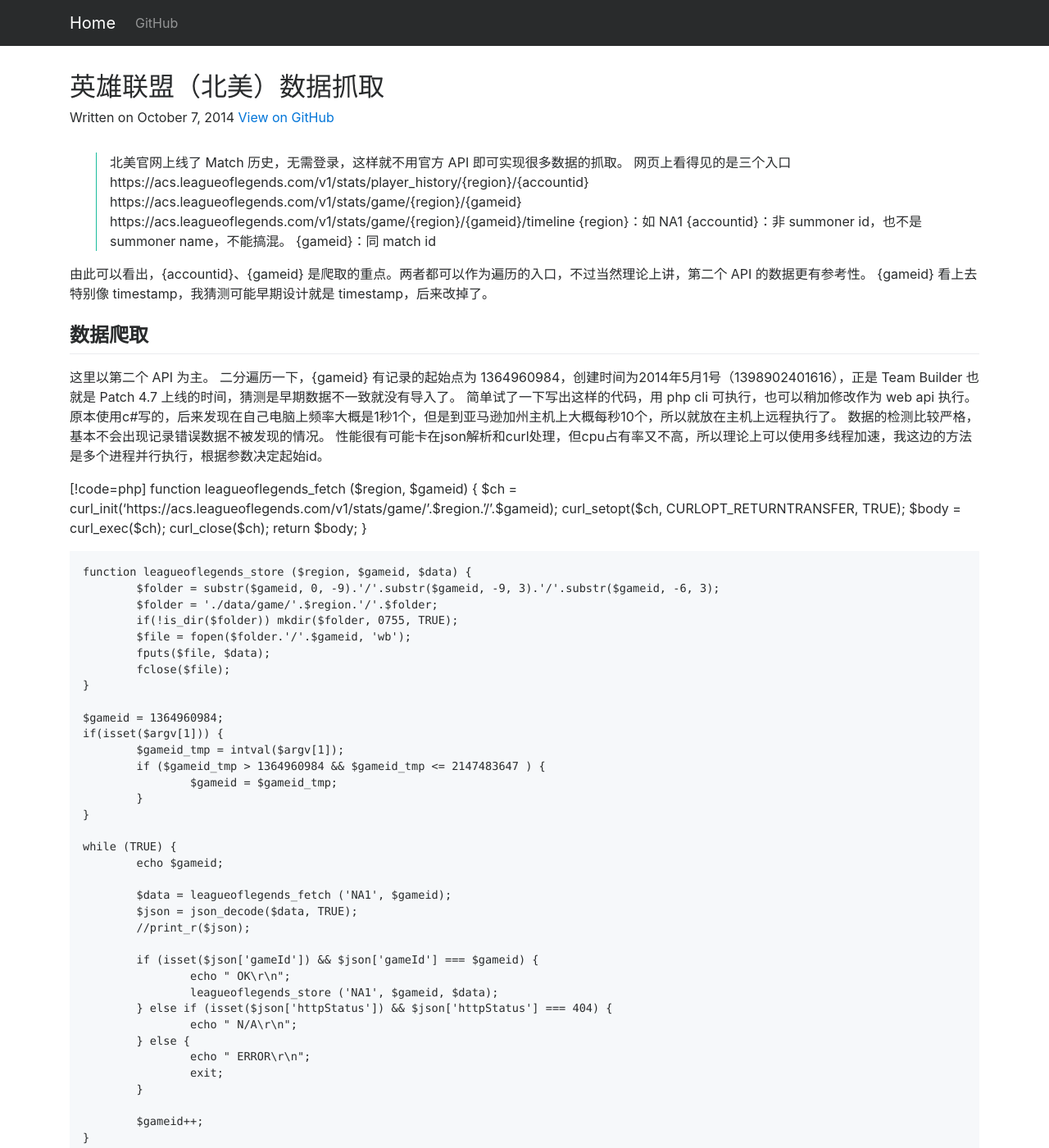
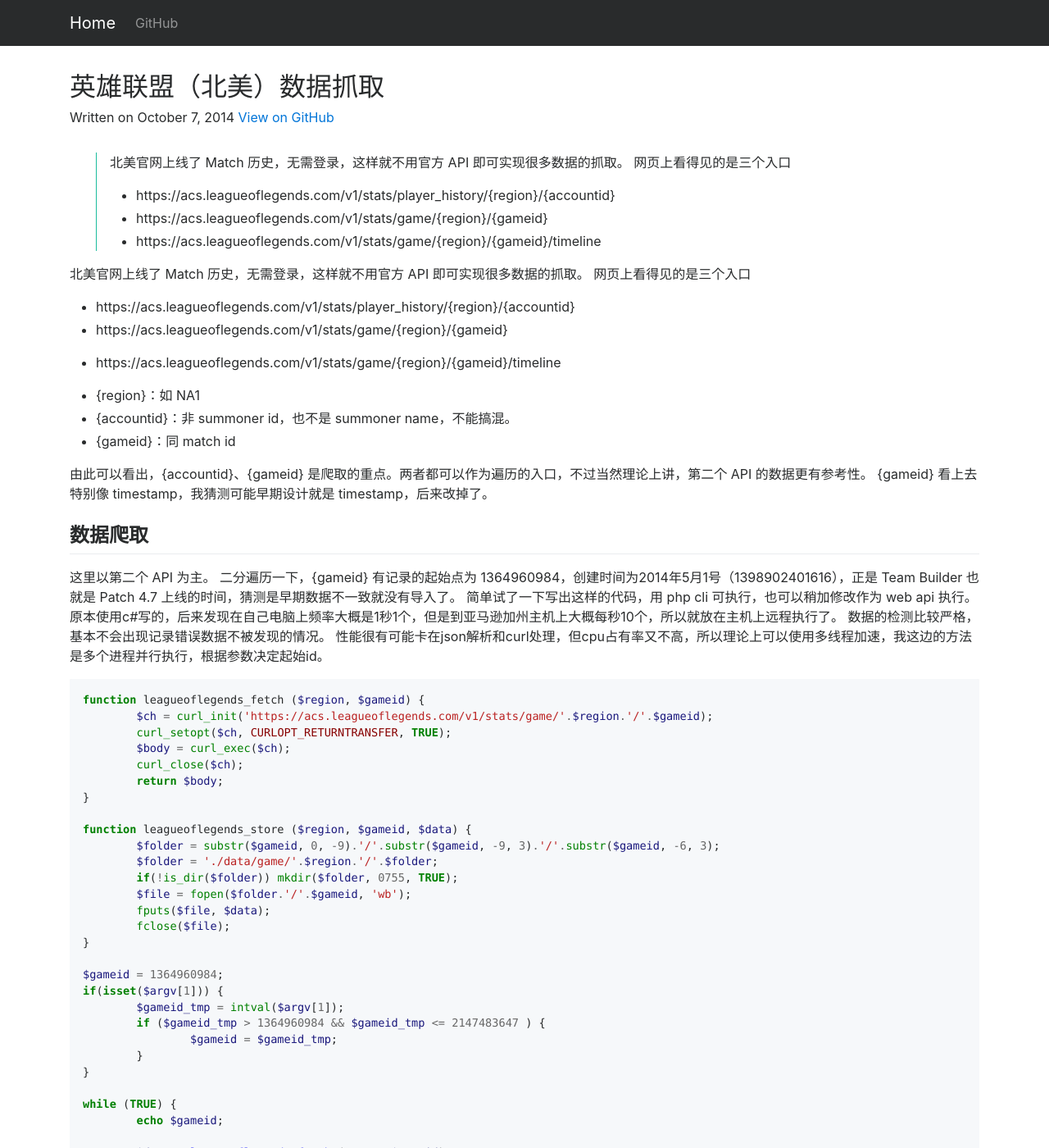
Before and after one commit to yangyuan/yangyuan.github.io, a Jekyll site: the page built from _posts/2014-10-07-zh-lol-api-usage.md, in a window 1280 px wide and 1400 px high. Shown: the whole window at 82% size. Built offline with Jekyll 4.4.1, drawn with Linux system fonts in a browser that asks for light colours; nearby versions of some CDN libraries; some of the changed text lies outside the part shown.

Commit message:
Update 2014-10-07-zh-lol-api-usage.md

````diff
--- a/_posts/2014-10-07-zh-lol-api-usage.md
+++ b/_posts/2014-10-07-zh-lol-api-usage.md
@@ -5,12 +5,13 @@
 
 北美官网上线了 Match 历史，无需登录，这样就不用官方 API 即可实现很多数据的抓取。
 网页上看得见的是三个入口
-	https://acs.leagueoflegends.com/v1/stats/player_history/{region}/{accountid}
-	https://acs.leagueoflegends.com/v1/stats/game/{region}/{gameid}
-	https://acs.leagueoflegends.com/v1/stats/game/{region}/{gameid}/timeline
-{region}：如 NA1
-{accountid}：非 summoner id，也不是 summoner name，不能搞混。
-{gameid}：同 match id
+* https://acs.leagueoflegends.com/v1/stats/player_history/{region}/{accountid}
+* https://acs.leagueoflegends.com/v1/stats/game/{region}/{gameid}
+* https://acs.leagueoflegends.com/v1/stats/game/{region}/{gameid}/timeline
+
+- {region}：如 NA1
+- {accountid}：非 summoner id，也不是 summoner name，不能搞混。
+- {gameid}：同 match id
 
 由此可以看出，{accountid}、{gameid} 是爬取的重点。两者都可以作为遍历的入口，不过当然理论上讲，第二个 API 的数据更有参考性。
 {gameid} 看上去特别像 timestamp，我猜测可能早期设计就是 timestamp，后来改掉了。
@@ -23,50 +24,51 @@
 数据的检测比较严格，基本不会出现记录错误数据不被发现的情况。
 性能很有可能卡在json解析和curl处理，但cpu占有率又不高，所以理论上可以使用多线程加速，我这边的方法是多个进程并行执行，根据参数决定起始id。
 
-[!code=php]
-	function leagueoflegends_fetch ($region, $gameid) {
-		$ch = curl_init('https://acs.leagueoflegends.com/v1/stats/game/'.$region.'/'.$gameid);
-		curl_setopt($ch, CURLOPT_RETURNTRANSFER, TRUE);
-		$body = curl_exec($ch);
-		curl_close($ch);
-		return $body;
+```php
+function leagueoflegends_fetch ($region, $gameid) {
+	$ch = curl_init('https://acs.leagueoflegends.com/v1/stats/game/'.$region.'/'.$gameid);
+	curl_setopt($ch, CURLOPT_RETURNTRANSFER, TRUE);
+	$body = curl_exec($ch);
+	curl_close($ch);
+	return $body;
+}
+
+function leagueoflegends_store ($region, $gameid, $data) {
+	$folder = substr($gameid, 0, -9).'/'.substr($gameid, -9, 3).'/'.substr($gameid, -6, 3);
+	$folder = './data/game/'.$region.'/'.$folder;
+	if(!is_dir($folder)) mkdir($folder, 0755, TRUE);
+	$file = fopen($folder.'/'.$gameid, 'wb');
+	fputs($file, $data);
+	fclose($file);
+}
+
+$gameid = 1364960984;
+if(isset($argv[1])) {
+	$gameid_tmp = intval($argv[1]);
+	if ($gameid_tmp > 1364960984 && $gameid_tmp <= 2147483647 ) {
+		$gameid = $gameid_tmp;
+	}
+}
+
+while (TRUE) {
+	echo $gameid;
+
+	$data = leagueoflegends_fetch ('NA1', $gameid);
+	$json = json_decode($data, TRUE);
+	//print_r($json);
+
+	if (isset($json['gameId']) && $json['gameId'] === $gameid) {
+		echo " OK\r\n";
+		leagueoflegends_store ('NA1', $gameid, $data);
+	} else if (isset($json['httpStatus']) && $json['httpStatus'] === 404) {
+		echo " N/A\r\n";
+	} else {
+		echo " ERROR\r\n";
+		exit;
 	}
 
-	function leagueoflegends_store ($region, $gameid, $data) {
-		$folder = substr($gameid, 0, -9).'/'.substr($gameid, -9, 3).'/'.substr($gameid, -6, 3);
-		$folder = './data/game/'.$region.'/'.$folder;
-		if(!is_dir($folder)) mkdir($folder, 0755, TRUE);
-		$file = fopen($folder.'/'.$gameid, 'wb');
-		fputs($file, $data);
-		fclose($file);
-	}
-
-	$gameid = 1364960984;
-	if(isset($argv[1])) {
-		$gameid_tmp = intval($argv[1]);
-		if ($gameid_tmp > 1364960984 && $gameid_tmp <= 2147483647 ) {
-			$gameid = $gameid_tmp;
-		}
-	}
-
-	while (TRUE) {
-		echo $gameid;
-
-		$data = leagueoflegends_fetch ('NA1', $gameid);
-		$json = json_decode($data, TRUE);
-		//print_r($json);
-
-		if (isset($json['gameId']) && $json['gameId'] === $gameid) {
-			echo " OK\r\n";
-			leagueoflegends_store ('NA1', $gameid, $data);
-		} else if (isset($json['httpStatus']) && $json['httpStatus'] === 404) {
-			echo " N/A\r\n";
-		} else {
-			echo " ERROR\r\n";
-			exit;
-		}
-
-		$gameid++;
-	}
+	$gameid++;
+}
+```
 
 fastcgi_buffers 8 4k|8k;
````
